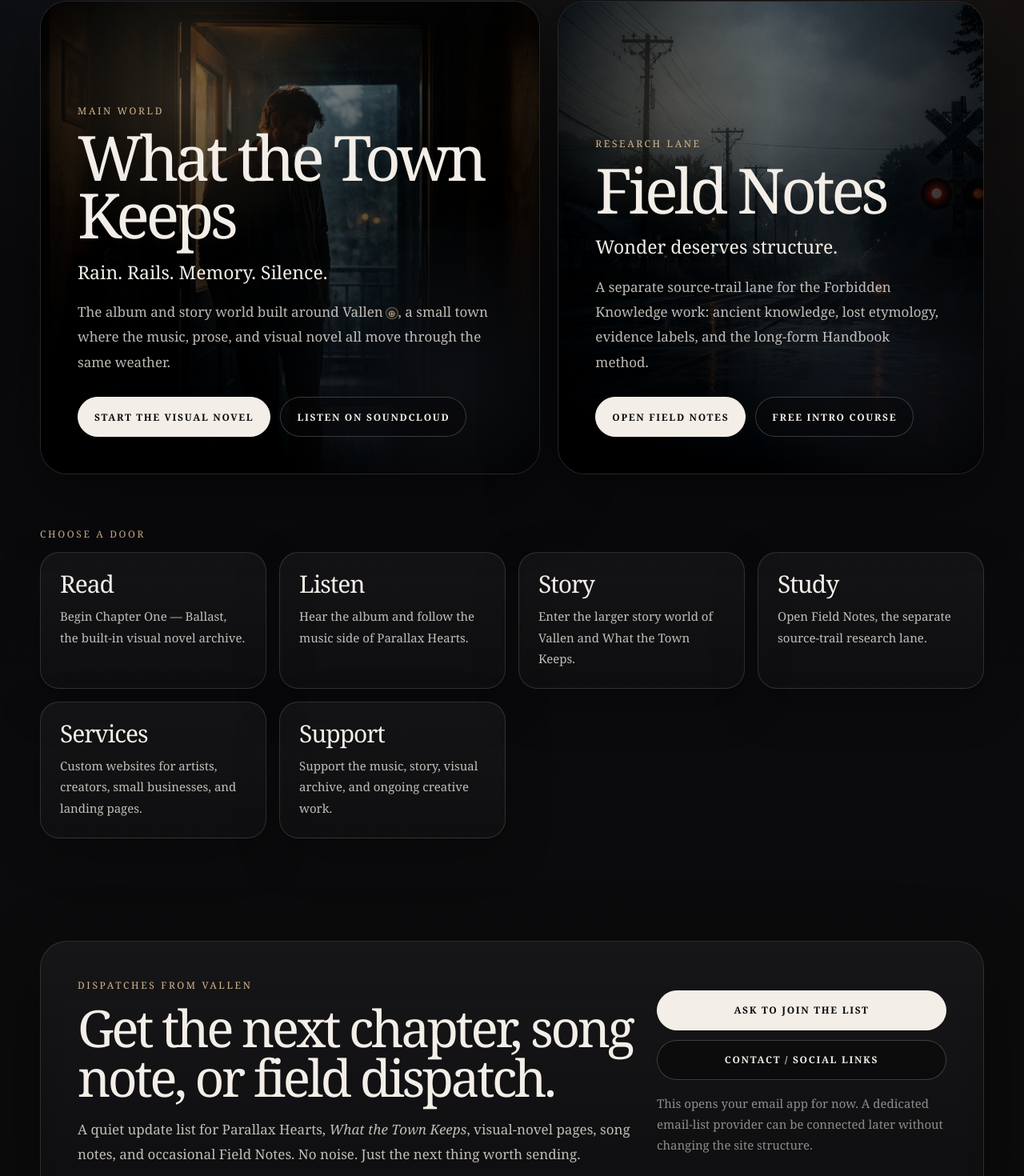
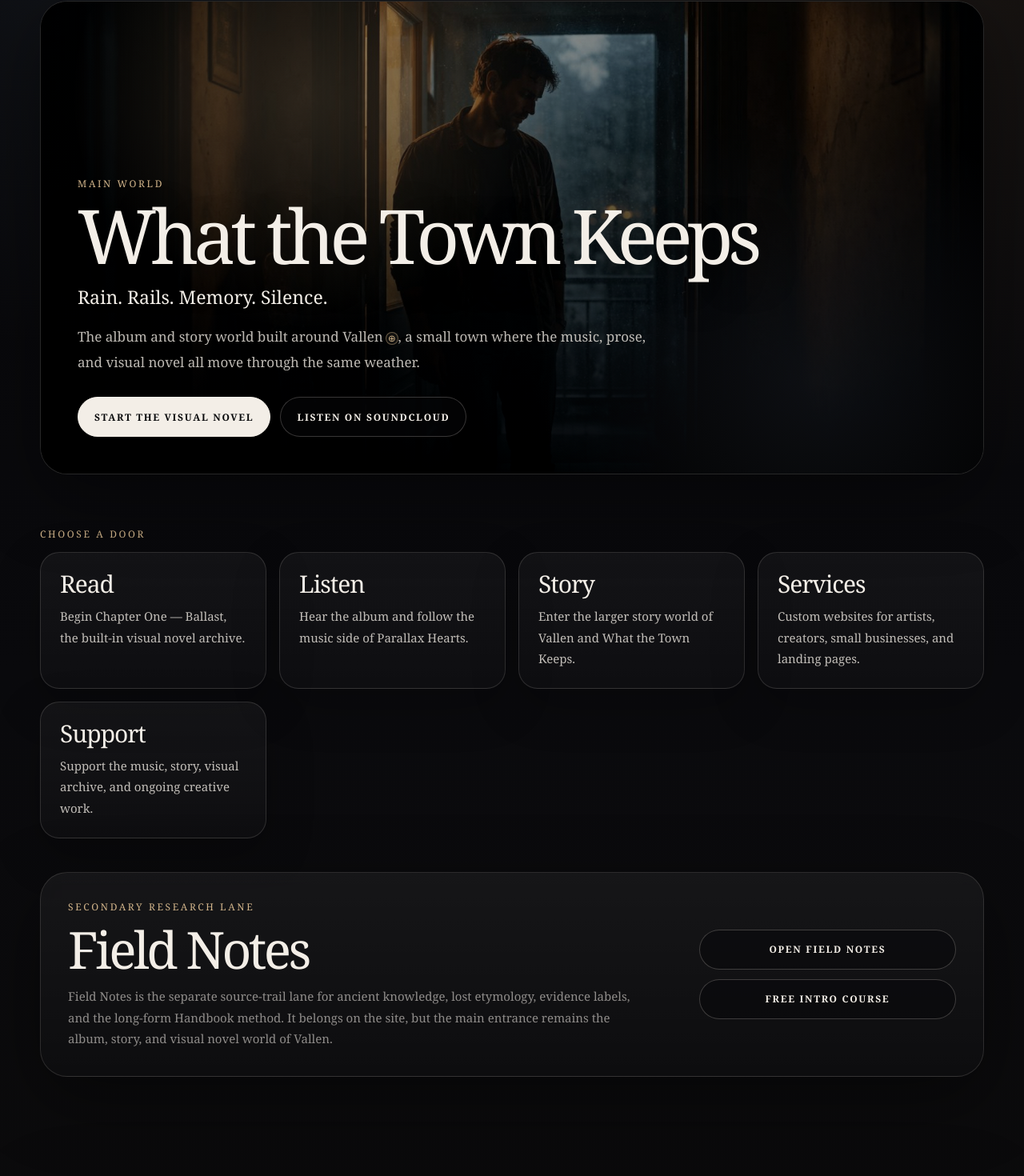
Before and after one commit to chthomps4/parallaxhearts-site, a Next.js app in the folder site/: page / in a window 1280 px wide. Shown: the part 496-1966 px from the top of the page at 80% size. Built offline with nearby package versions, Linux system fonts and the light colour scheme.

Commit message:
Reduce Field Notes prominence on homepage

```diff
--- a/site/app/page.tsx
+++ b/site/app/page.tsx
@@ -130,11 +130,12 @@ function ProjectPanel({
           style={{
             margin: 0,
             color: colors.text,
-            fontSize: "clamp(42px, 7vw, 78px)",
-            lineHeight: 0.92,
-            letterSpacing: "-0.06em",
+            fontSize: "clamp(46px, 8vw, 94px)",
+            lineHeight: 0.9,
+            letterSpacing: "-0.07em",
             fontWeight: 400,
             textShadow: "0 14px 44px rgba(0,0,0,0.58)",
+            maxWidth: "980px",
           }}
         >
           {title}
@@ -154,7 +155,7 @@ function ProjectPanel({
         <p
           style={{
             margin: "18px 0 0",
-            maxWidth: "650px",
+            maxWidth: "720px",
             color: colors.textSoft,
             fontSize: "17px",
             lineHeight: 1.85,
@@ -228,14 +229,6 @@ export default function HomePage() {
             </p>
           </div>
 
-          <div
-            className="home-split-hero"
-            style={{
-              display: "grid",
-              gridTemplateColumns: "1.08fr 0.92fr",
-              gap: "22px",
-            }}
-          >
           <ProjectPanel
             eyebrow="Main world"
             title="What the Town Keeps"
@@ -262,23 +255,10 @@ export default function HomePage() {
             secondaryHref="/music"
             secondaryLabel="Listen on SoundCloud"
           />
-
-            <ProjectPanel
-              eyebrow="Research lane"
-              title="Field Notes"
-              subtitle="Wonder deserves structure."
-              body="A separate source-trail lane for the Forbidden Knowledge work: ancient knowledge, lost etymology, evidence labels, and the long-form Handbook method."
-              image="/images/world.jpg"
-              primaryHref="/field-notes"
-              primaryLabel="Open Field Notes"
-              secondaryHref="/forbidden-knowledge"
-              secondaryLabel="Free Intro Course"
-            />
-          </div>
         </div>
       </section>
 
-      <section style={{ padding: "38px 0 86px" }}>
+      <section style={{ padding: "38px 0 42px" }}>
         <div className="site-container">
           <p className="kicker">Choose a door</p>
 
@@ -304,11 +284,6 @@ export default function HomePage() {
                 title: "Story",
                 text: "Enter the larger story world of Vallen and What the Town Keeps.",
                 href: "/project",
-              },
-              {
-                title: "Study",
-                text: "Open Field Notes, the separate source-trail research lane.",
-                href: "/field-notes",
               },
               {
                 title: "Services",
@@ -364,14 +339,51 @@ export default function HomePage() {
         </div>
       </section>
 
+      <section style={{ padding: "0 0 86px" }}>
+        <div className="site-container">
+          <div
+            className="glass-panel"
+            style={{
+              padding: "clamp(24px, 4vw, 34px)",
+              display: "grid",
+              gridTemplateColumns: "minmax(0, 1fr) minmax(220px, 0.42fr)",
+              gap: "24px",
+              alignItems: "center",
+            }}
+          >
+            <div>
+              <p className="kicker">Secondary research lane</p>
+              <h2 className="section-title">Field Notes</h2>
+              <p className="soft-copy" style={{ margin: "14px 0 0", maxWidth: "720px" }}>
+                Field Notes is the separate source-trail lane for ancient knowledge,
+                lost etymology, evidence labels, and the long-form Handbook method.
+                It belongs on the site, but the main entrance remains the album,
+                story, and visual novel world of Vallen.
+              </p>
+            </div>
+
+            <div style={{ display: "grid", gap: "12px" }}>
+              <Link href="/field-notes" className="secondary-button">
+                Open Field Notes
+              </Link>
+              <Link href="/forbidden-knowledge" className="secondary-button">
+                Free Intro Course
+              </Link>
+            </div>
+          </div>
+        </div>
+      </section>
+
       <style>{`
         @media (max-width: 980px) {
-          .home-split-hero {
-            grid-template-columns: 1fr !important;
+          .home-project-panel {
+            min-height: 68vh !important;
+          }
         }
 
-          .home-project-panel {
-            min-height: 68vh !important;
+        @media (max-width: 900px) {
+          section .glass-panel[style*="grid-template-columns"] {
+            grid-template-columns: 1fr !important;
           }
         }
       `}</style>
```
Lines whose indentation alone changed are shown as unchanged.
